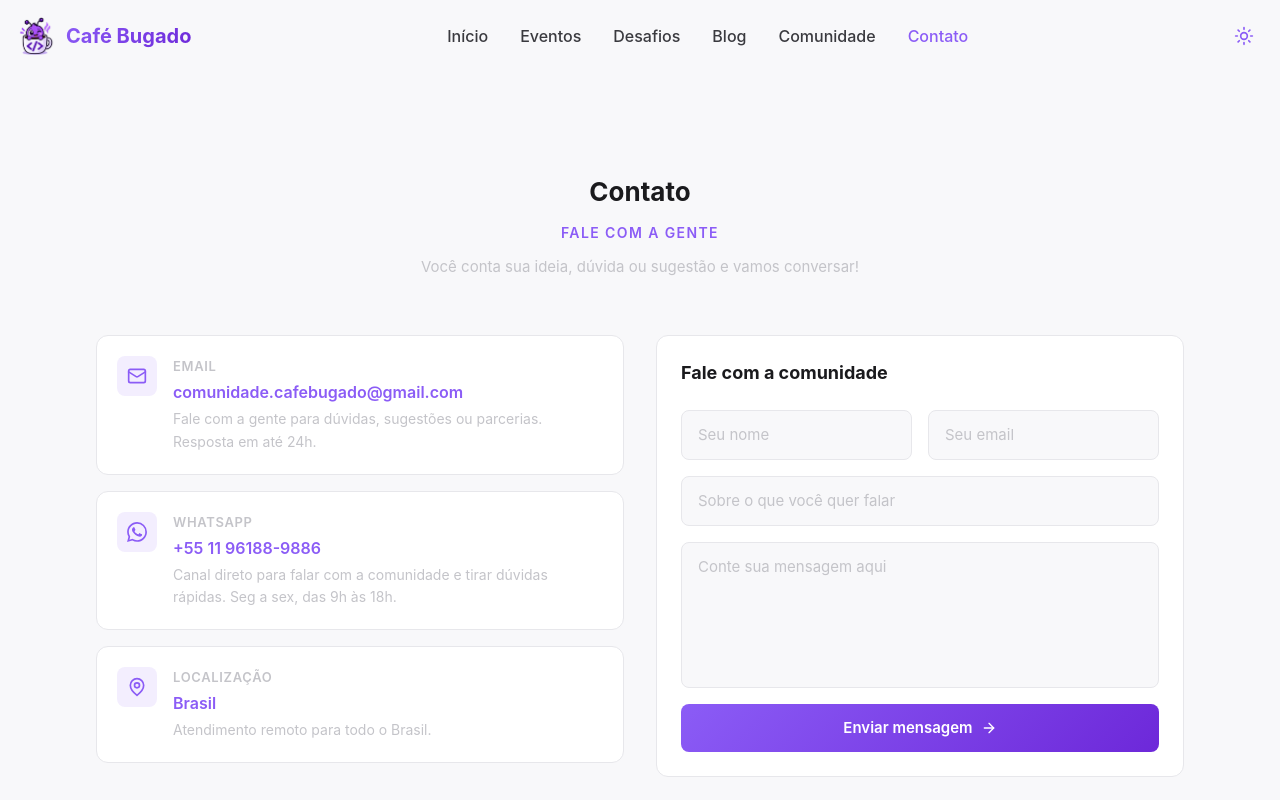
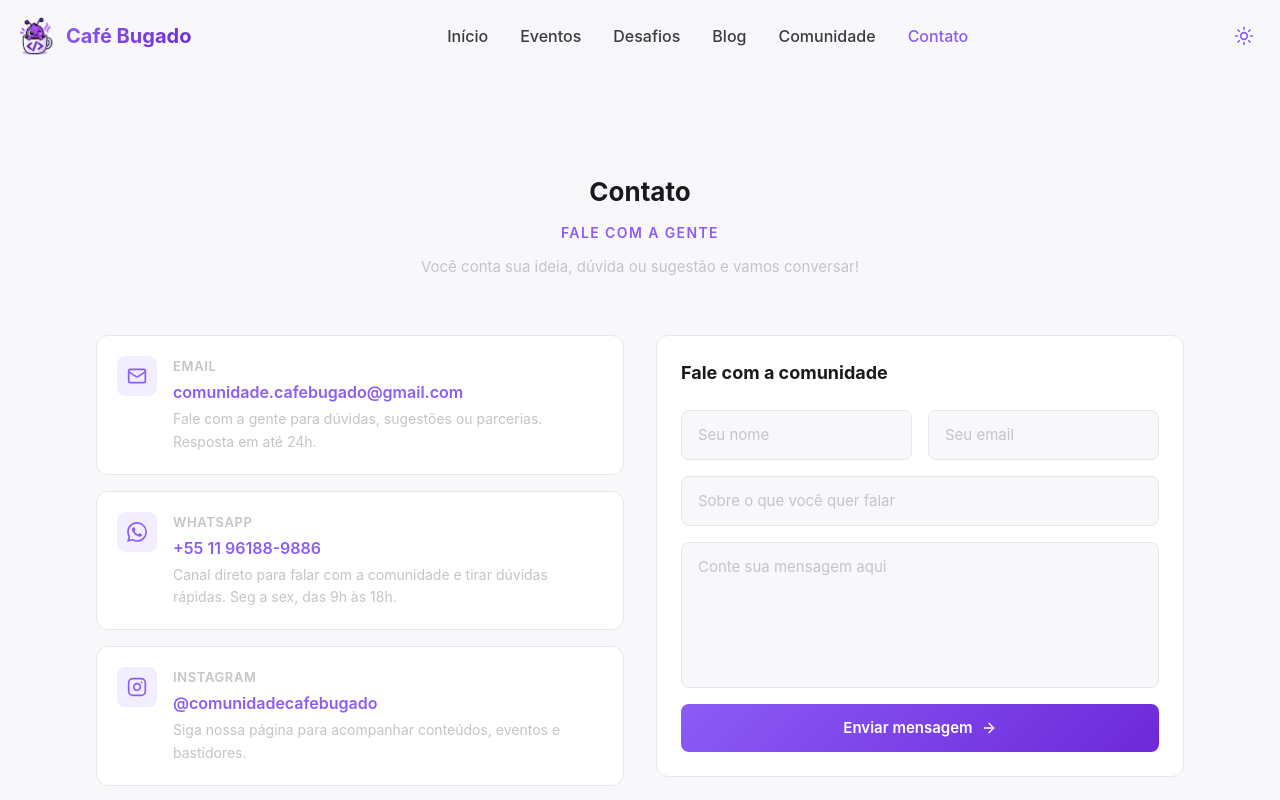
Before and after one commit to cafebugado/siteOficial, a React (Vite) app: page /contato in a window 1280 px wide. Shown: the top 800 px of the page. Built offline with nearby package versions, Linux system fonts and the light colour scheme; no server answers; a web font is replaced by a local one.

Commit message:
feat(social): adiciona instagram e atualiza link do grupo whatsapp

```diff
--- a/src/components/home/Contact.tsx
+++ b/src/components/home/Contact.tsx
@@ -1,5 +1,5 @@
 import { useState } from 'react';
-import { Mail, MapPin, ArrowRight } from 'lucide-react';
+import { Mail, MapPin, ArrowRight, Instagram } from 'lucide-react';
 import { z } from 'zod';
 import { toast } from 'sonner';
 
@@ -99,6 +99,13 @@ export default function Contact() {
       value: '+55 11 96188-9886',
       href: 'https://wa.me/5511961889886',
       description: 'Canal direto para falar com a comunidade e tirar dúvidas rápidas. Seg a sex, das 9h às 18h.',
+    },
+    {
+      icon: <Instagram className="w-5 h-5 text-cb-purple" />,
+      label: 'Instagram',
+      value: '@comunidadecafebugado',
+      href: 'https://www.instagram.com/comunidadecafebugado/',
+      description: 'Siga nossa página para acompanhar conteúdos, eventos e bastidores.',
     },
     {
       icon: <MapPin className="w-5 h-5 text-cb-purple" />,
--- a/src/components/home/Hero.tsx
+++ b/src/components/home/Hero.tsx
@@ -15,7 +15,7 @@ const comunidades = [
   },
   {
     label: 'WhatsApp',
-    href: 'https://chat.whatsapp.com/CSma4uQURpSFsTpQSS6m9V',
+    href: 'https://chat.whatsapp.com/C5hik5kZQuc5JoJlK2l733',
     icon: (
       <svg className="w-4 h-4" viewBox="0 0 24 24" fill="currentColor">
         <path d="M17.472 14.382c-.297-.149-1.758-.867-2.03-.967-.273-.099-.471-.148-.67.15-.197.297-.767.966-.94 1.164-.173.199-.347.223-.644.075-.297-.15-1.255-.463-2.39-1.475-.883-.788-1.48-1.761-1.653-2.059-.173-.297-.018-.458.13-.606.134-.133.298-.347.446-.52.149-.174.198-.298.298-.497.099-.198.05-.371-.025-.52-.075-.149-.669-1.612-.916-2.207-.242-.579-.487-.5-.669-.51-.173-.008-.371-.01-.57-.01-.198 0-.52.074-.792.372-.272.297-1.04 1.016-1.04 2.479 0 1.462 1.065 2.875 1.213 3.074.149.198 2.096 3.2 5.077 4.487.709.306 1.262.489 1.694.625.712.227 1.36.195 1.871.118.571-.085 1.758-.719 2.006-1.413.248-.694.248-1.289.173-1.413-.074-.124-.272-.198-.57-.347m-5.421 7.403h-.004a9.87 9.87 0 0 1-5.031-1.378l-.361-.214-3.741.982.998-3.648-.235-.374a9.86 9.86 0 0 1-1.51-5.26c.001-5.45 4.436-9.884 9.888-9.884 2.64 0 5.122 1.03 6.988 2.898a9.825 9.825 0 0 1 2.893 6.994c-.003 5.45-4.437 9.884-9.885 9.884m8.413-18.297A11.815 11.815 0 0 0 12.05 0C5.495 0 .16 5.335.157 11.892c0 2.096.547 4.142 1.588 5.945L.057 24l6.305-1.654a11.882 11.882 0 0 0 5.683 1.448h.005c6.554 0 11.89-5.335 11.893-11.893a11.821 11.821 0 0 0-3.48-8.413z"/>
--- a/src/pages/ContactForm.tsx
+++ b/src/pages/ContactForm.tsx
@@ -59,6 +59,19 @@ const ContactForm = () => {
                     className="inline-flex mt-4 items-center justify-center px-4 py-2 rounded-lg bg-gray-800 text-white font-medium hover:bg-gray-700 dark:bg-gray-100 dark:text-gray-900 dark:hover:bg-white transition-all"
                   >
                     Abrir Discord
+                  </a>
+                </div>
+
+                <div className="p-5 rounded-xl bg-gray-50 dark:bg-gray-900 border border-gray-200 dark:border-gray-700 text-center">
+                  <h2 className="text-xl font-semibold mb-2">Instagram</h2>
+                  <p className="text-gray-700 dark:text-gray-200">Acompanhe novidades, eventos e bastidores.</p>
+                  <a
+                    href="https://www.instagram.com/comunidadecafebugado/"
+                    target="_blank"
+                    rel="noreferrer"
+                    className="inline-flex mt-4 items-center justify-center px-4 py-2 rounded-lg bg-gradient-to-r from-purple-500 via-pink-500 to-yellow-500 text-white font-medium hover:opacity-90 transition-all"
+                  >
+                    Seguir no Instagram
                   </a>
                 </div>
               </div>
```
Also changed, not shown: 1 other file (tests, documents, lock files or other folders).
